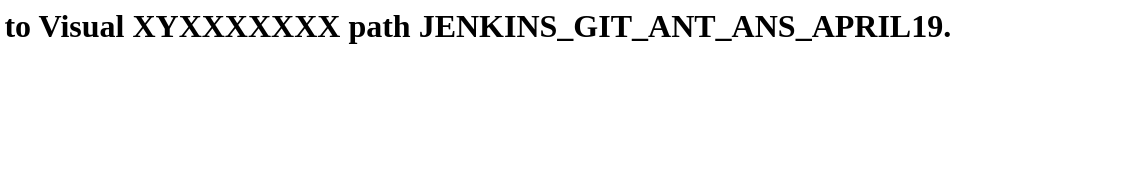
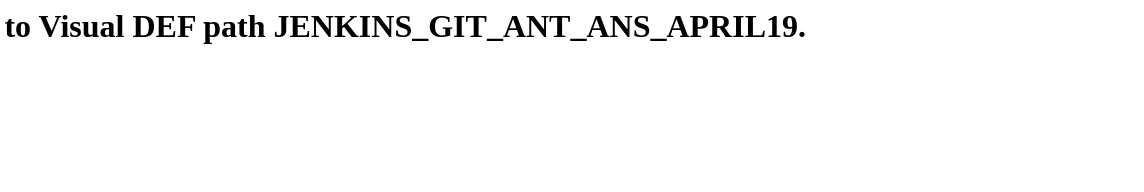
Before and after one commit to santoshdevops/sampleapr5, a plain HTML site: page index.html in a window 1280 px wide. Shown: the full height of the page, 136-1280 px from the left. Drawn offline with Linux system fonts and the light colour scheme.

Commit message:
Update index.html

```diff
--- a/index.html
+++ b/index.html
@@ -4,7 +4,7 @@
 </head>
 <body>
     <h1>
-        Welcome to Visual XYXXXXXXX path JENKINS_GIT_ANT_ANS_APRIL19.
+        Welcome to Visual DEF path JENKINS_GIT_ANT_ANS_APRIL19.
     </h1>
     <br/><br/><br/>
     <p>
```
